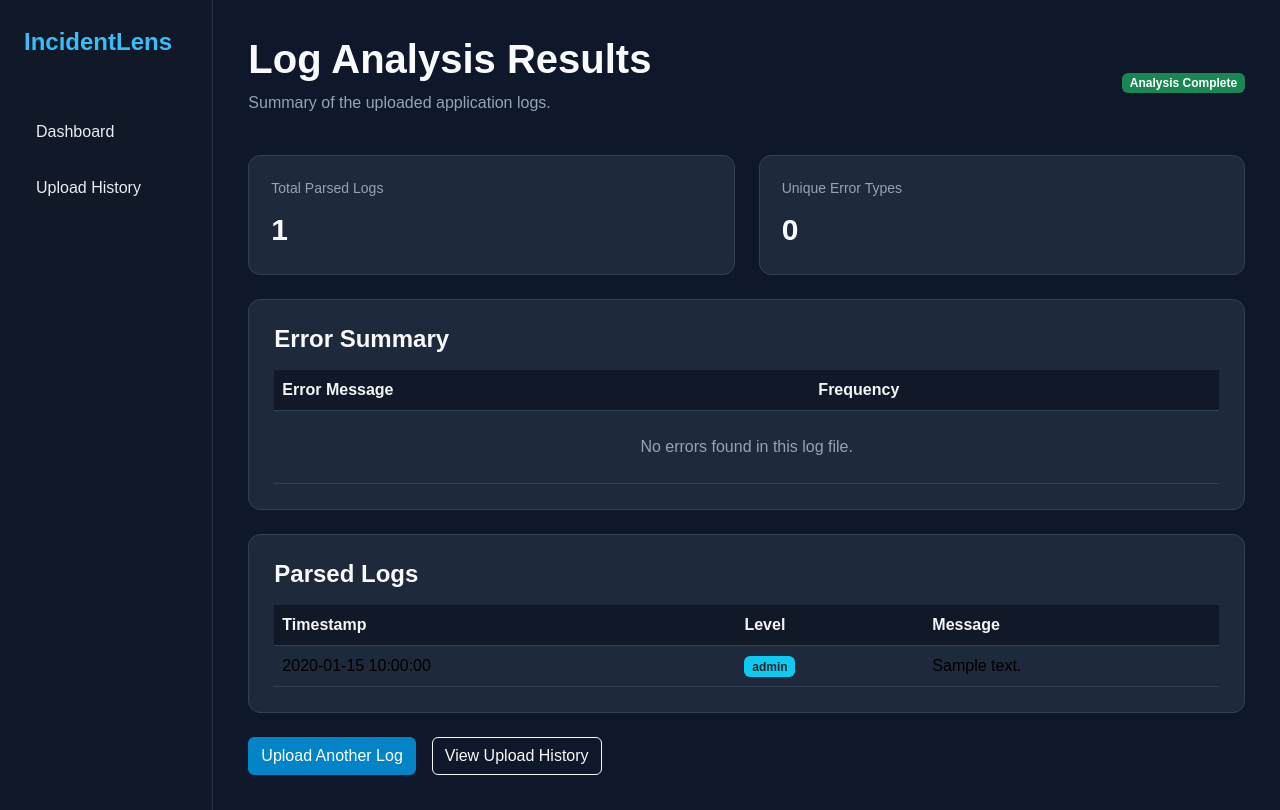
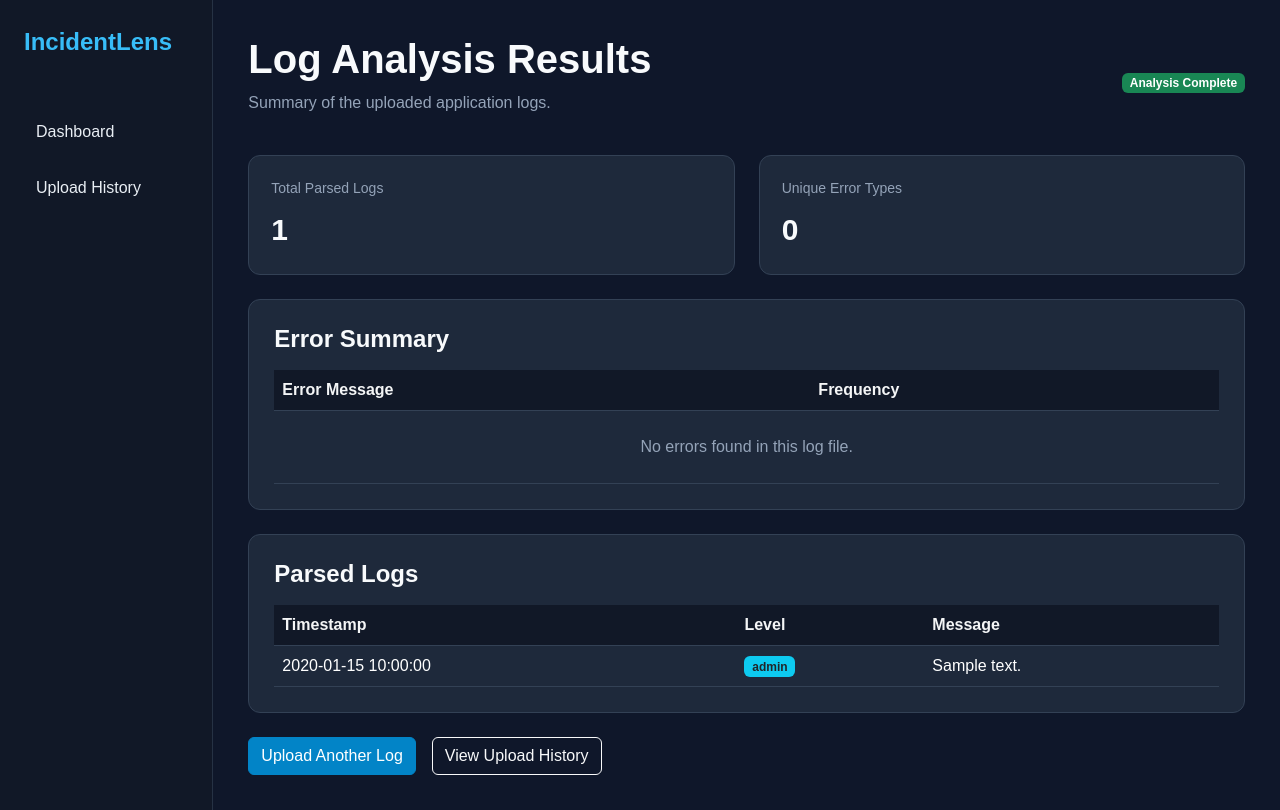
Before and after one commit to ahrarmofiz01/MY-WEB, a Flask app: template templates/results.html in a window 1280 px wide. Run offline with Flask 3, Linux system fonts and the light colour scheme; the template is opened without the code that fills it: most values are stand-ins (such as "Sample title", 1, 10 or a date in 2020).

Commit message:
parsed log css change

```diff
--- a/templates/results.html
+++ b/templates/results.html
@@ -282,11 +282,11 @@
 
                             <tr>
 
-                                <td>
+                                <td style="color:white">
                                     {{ log.timestamp }}
                                 </td>
 
-                                <td>
+                                <td style="color:white">
                                     {% if log.level == "ERROR" %}
 
                                     <span class="badge bg-danger">
@@ -308,7 +308,7 @@
                                     {% endif %}
                                 </td>
 
-                                <td class="log-message">
+                                <td class="log-message"style="color:white">
                                     {{ log.message }}
                                 </td>
 
```
